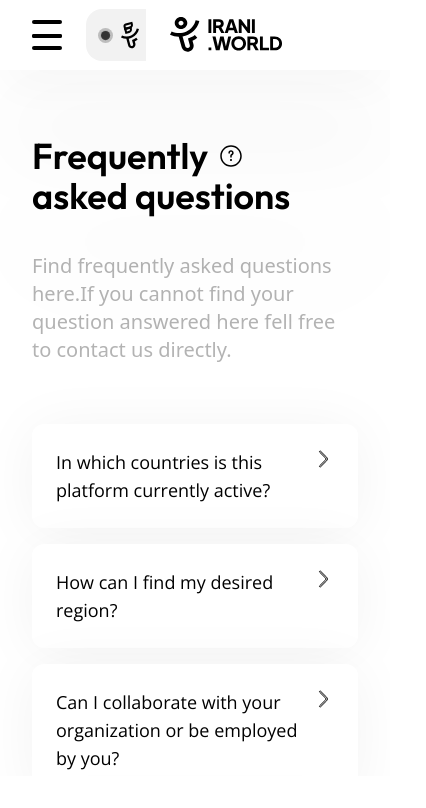
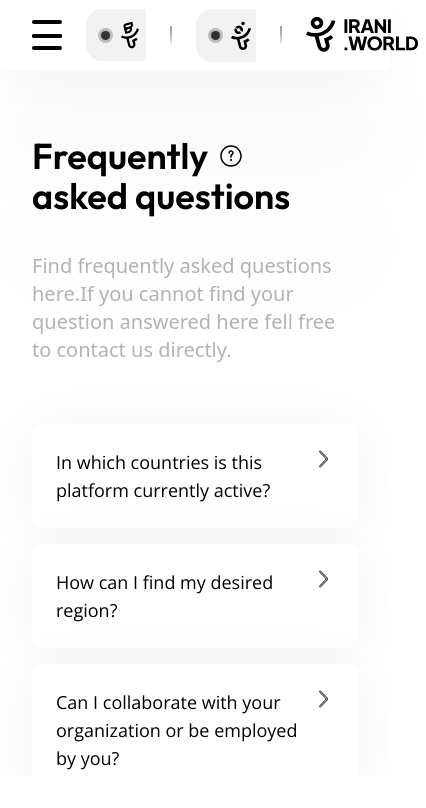
Before and after one commit to MiladDevarts/irani-world, a Next.js app: page /faq in a window 390 px wide. Shown: the top 808 px of the page, 426 px wide, since content can reach past the window. Built offline with nearby package versions, Linux system fonts and the light colour scheme.

Commit message:
fix: edit mobile overlay

```diff
--- a/components/Layout/Navigation.tsx
+++ b/components/Layout/Navigation.tsx
@@ -50,65 +50,7 @@ const Navigation: React.FC<NavigationProps> = (props) => {
         </div>
         <HamburgerNav />
         <div className="flex gap-x-6 items-center">
-          <div className="flex w-[60px] overflow-hidden gap-x-2 hover:w-32 transition-all duration-300">
-            <Link
-              href={"https://irani.bio"}
-              className="flex gap-x-2 items-center font-outfit font-medium text-black bg-white-shade-3 p-3 rounded-2xl"
-            >
-              <svg
-                width="15"
-                height="15"
-                viewBox="0 0 31 31"
-                fill="none"
-                xmlns="http://www.w3.org/2000/svg"
-              >
-                <circle
-                  className="animate-pulse"
-                  cx="15.5"
-                  cy="15.5"
-                  r="15.5"
-                  fill="black"
-                  fill-opacity="0.3"
-                />
-                <circle
-                  className="animate-pulse"
-                  cx="15.5"
-                  cy="15.5"
-                  r="9.5"
-                  fill="black"
-                />
-              </svg>
-
-              <svg
-                width="18"
-                height="28"
-                viewBox="0 0 18 28"
-                fill="none"
-                xmlns="http://www.w3.org/2000/svg"
-              >
-                <path
-                  fill-rule="evenodd"
-                  clip-rule="evenodd"
-                  d="M13.736 11.6029C14.7085 10.3765 15.3871 8.94801 15.7208 7.4248L17.9902 7.91118C17.5822 9.77383 16.7523 11.5207 15.5632 13.0203C14.374 14.52 12.8564 15.7333 11.1247 16.5691C10.039 17.0931 8.88679 17.4602 7.70338 17.6621L9.40224 23.9331C9.60541 24.6831 10.3848 25.1281 11.143 24.9272C11.9012 24.7262 12.3512 23.9554 12.1481 23.2054L11.6004 21.1839C11.5994 21.1842 11.5985 21.1844 11.5975 21.1847L11.5311 20.9279L11.1326 19.4569L11.1494 19.4524L11.0219 18.9596C12.5726 18.5672 14.011 17.8268 15.2256 16.7958L16.7379 18.5387C15.8458 19.296 14.855 19.925 13.795 20.4107L14.3911 22.611C14.9262 24.5862 13.741 26.6164 11.744 27.1457C9.74702 27.6749 7.69434 26.5028 7.15924 24.5276L5.34869 17.8443C3.49594 17.8173 1.67048 17.3909 0 16.5939L1.00894 14.5252C2.4282 15.2024 3.98424 15.5524 5.56001 15.5489C7.13577 15.5454 8.69021 15.1885 10.1064 14.505C11.5225 13.8215 12.7635 12.8292 13.736 11.6029Z"
-                  fill="black"
-                />
-                <path
-                  fill-rule="evenodd"
-                  clip-rule="evenodd"
-                  d="M2.89697 7.09473L10.2407 5.12697L10.8859 7.53476C11.4025 9.46295 10.2583 11.4449 8.33009 11.9615L4.47763 12.9938L2.89697 7.09473ZM5.49198 8.59296L5.97586 10.3988L8.14286 9.81815C8.74127 9.65781 9.09639 9.04272 8.93605 8.44432L8.7425 7.72198L5.49198 8.59296Z"
-                  fill="black"
-                />
-                <path
-                  fill-rule="evenodd"
-                  clip-rule="evenodd"
-                  d="M2.54217 5.77085C2.16804 4.37458 2.99665 2.93938 4.39292 2.56525L11.2551 0.726533L11.8788 3.05423C12.4133 5.04891 11.2296 7.09919 9.23489 7.63366L3.4562 9.18206L2.54217 5.77085ZM4.45976 4.74091L4.95443 6.58705L8.92728 5.52253C9.65866 5.32655 10.0927 4.57478 9.89672 3.8434L9.75689 3.32154L4.45976 4.74091Z"
-                  fill="black"
-                />
-              </svg>
-              <span className="transition-all w-36 duration-300">
-                Irani Bio
-              </span>
-            </Link>
+          <div className="flex w-[60px] overflow-hidden gap-x-2 lg:hover:w-32 transition-all duration-300">
             <Link
               href={"https://irani.bio"}
               className="flex gap-x-2 items-center font-outfit font-medium text-black bg-white-shade-3 p-3 rounded-2xl"
@@ -168,6 +110,122 @@ const Navigation: React.FC<NavigationProps> = (props) => {
               </span>
             </Link>
           </div>
+          <svg
+            width="2"
+            height="18"
+            viewBox="0 0 2 18"
+            fill="none"
+            xmlns="http://www.w3.org/2000/svg"
+          >
+            <path
+              d="M1 1L1 17"
+              stroke="url(#paint0_linear_3869_20341)"
+              stroke-opacity="0.4"
+              stroke-width="2"
+              stroke-linecap="round"
+            />
+            <defs>
+              <linearGradient
+                id="paint0_linear_3869_20341"
+                x1="0.999998"
+                y1="-1"
+                x2="5.20449"
+                y2="22.2393"
+                gradientUnits="userSpaceOnUse"
+              >
+                <stop offset="0.10573" />
+                <stop offset="1" stop-color="white" />
+              </linearGradient>
+            </defs>
+          </svg>
+          <div className="flex w-[60px] overflow-hidden gap-x-2 lg:hover:w-40 transition-all duration-300">
+            <Link
+              href={"https://irani.photos"}
+              className="flex gap-x-2 items-center font-outfit font-medium text-black bg-white-shade-3 p-3 rounded-2xl"
+            >
+              <svg
+                width="15"
+                height="15"
+                viewBox="0 0 31 31"
+                fill="none"
+                xmlns="http://www.w3.org/2000/svg"
+              >
+                <circle
+                  className="animate-pulse"
+                  cx="15.5"
+                  cy="15.5"
+                  r="15.5"
+                  fill="black"
+                  fill-opacity="0.3"
+                />
+                <circle
+                  className="animate-pulse"
+                  cx="15.5"
+                  cy="15.5"
+                  r="9.5"
+                  fill="black"
+                />
+              </svg>
+
+              <svg
+                width="20"
+                height="29"
+                viewBox="0 0 20 29"
+                fill="none"
+                xmlns="http://www.w3.org/2000/svg"
+              >
+                <path
+                  fill-rule="evenodd"
+                  clip-rule="evenodd"
+                  d="M15.2573 11.5949C16.3375 10.2327 17.0912 8.64601 17.4619 6.9541L19.9827 7.49435C19.5295 9.56328 18.6077 11.5036 17.2868 13.1693C15.966 14.8351 14.2803 16.1828 12.3568 17.1112C11.1508 17.6932 9.87103 18.1009 8.55656 18.3252L10.4436 25.2908C10.6692 26.1238 11.5349 26.6181 12.3771 26.3949C13.2194 26.1717 13.7192 25.3155 13.4935 24.4825L12.8852 22.2371C12.8841 22.2374 12.883 22.2377 12.8819 22.2379L12.8082 21.9527L12.3655 20.3188L12.3843 20.3138L12.2427 19.7664C13.965 19.3306 15.5628 18.5082 16.9119 17.363L18.5917 19.2989C17.6008 20.14 16.5002 20.8388 15.3228 21.3782L15.9849 23.8222C16.5793 26.0161 15.2629 28.2713 13.0447 28.8591C10.8265 29.447 8.54651 28.145 7.95215 25.951L5.94108 18.5276C3.88312 18.4976 1.85549 18.024 0 17.1387L1.12069 14.8409C2.69713 15.5931 4.42551 15.9818 6.17579 15.978C7.92608 15.9741 9.65267 15.5776 11.2257 14.8184C12.7987 14.0592 14.1771 12.9571 15.2573 11.5949Z"
+                  fill="black"
+                />
+                <circle cx="12.0628" cy="2.43729" r="1.70584" fill="black" />
+                <path
+                  d="M9.43674 11.288C8.90767 11.6544 8.27435 11.84 7.6312 11.8172C6.98805 11.7943 6.3695 11.5643 5.86776 11.1613C5.36601 10.7583 5.00794 10.2039 4.84691 9.5808C4.68588 8.95772 4.73053 8.29928 4.97418 7.70363"
+                  stroke="black"
+                  stroke-width="2.55876"
+                />
+                <path
+                  d="M5.36861 7.01686C5.82438 6.42274 6.48679 6.0216 7.22447 5.89299C7.96215 5.76438 8.72122 5.91771 9.35115 6.32255C9.98107 6.72739 10.4359 7.35419 10.6253 8.07864C10.8147 8.80308 10.725 9.57227 10.3739 10.2336"
+                  stroke="black"
+                  stroke-width="2.55876"
+                />
+              </svg>
+
+              <span className="transition-all w-[150px] duration-300">
+                Irani Photos
+              </span>
+            </Link>
+          </div>
+          <svg
+            width="2"
+            height="18"
+            viewBox="0 0 2 18"
+            fill="none"
+            xmlns="http://www.w3.org/2000/svg"
+          >
+            <path
+              d="M1 1L1 17"
+              stroke="url(#paint0_linear_3869_20341)"
+              stroke-opacity="0.4"
+              stroke-width="2"
+              stroke-linecap="round"
+            />
+            <defs>
+              <linearGradient
+                id="paint0_linear_3869_20341"
+                x1="0.999998"
+                y1="-1"
+                x2="5.20449"
+                y2="22.2393"
+                gradientUnits="userSpaceOnUse"
+              >
+                <stop offset="0.10573" />
+                <stop offset="1" stop-color="white" />
+              </linearGradient>
+            </defs>
+          </svg>
           <Link href={"/"}>{props.LogoType}</Link>
         </div>
       </div>
--- a/components/Overlay/index.tsx
+++ b/components/Overlay/index.tsx
@@ -12,13 +12,12 @@ const OverlayMenu = () => {
 
   const [menuItems, setMenuItesm] = useState([
     { value: "Home", slug: "/" },
-    { value: "About us", slug: "/about" },
+    { value: "About", slug: "/about" },
     { value: "Blog", slug: "/blog" },
-    { value: "Bio", slug: "https://irani.bio" },
     { value: "FAQ", slug: "/faq" },
-    { value: "Origin", slug: "/origin" },
+    { value: "Origin", slug: "/origins" },
     { value: "Privacy Policy", slug: "/privacy-policy" },
-    { value: "Contact us", slug: "/contact" },
+    { value: "Contact", slug: "/contact" },
   ]);
 
 
```
